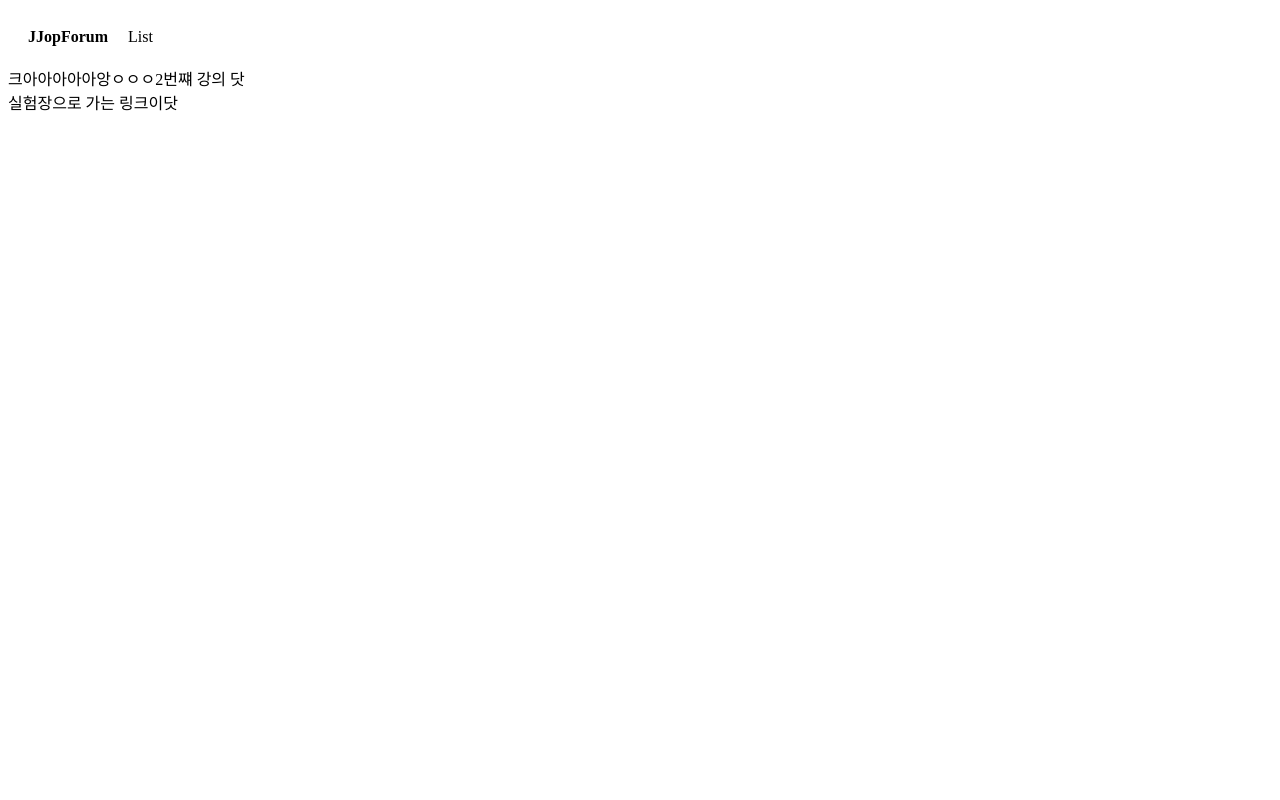
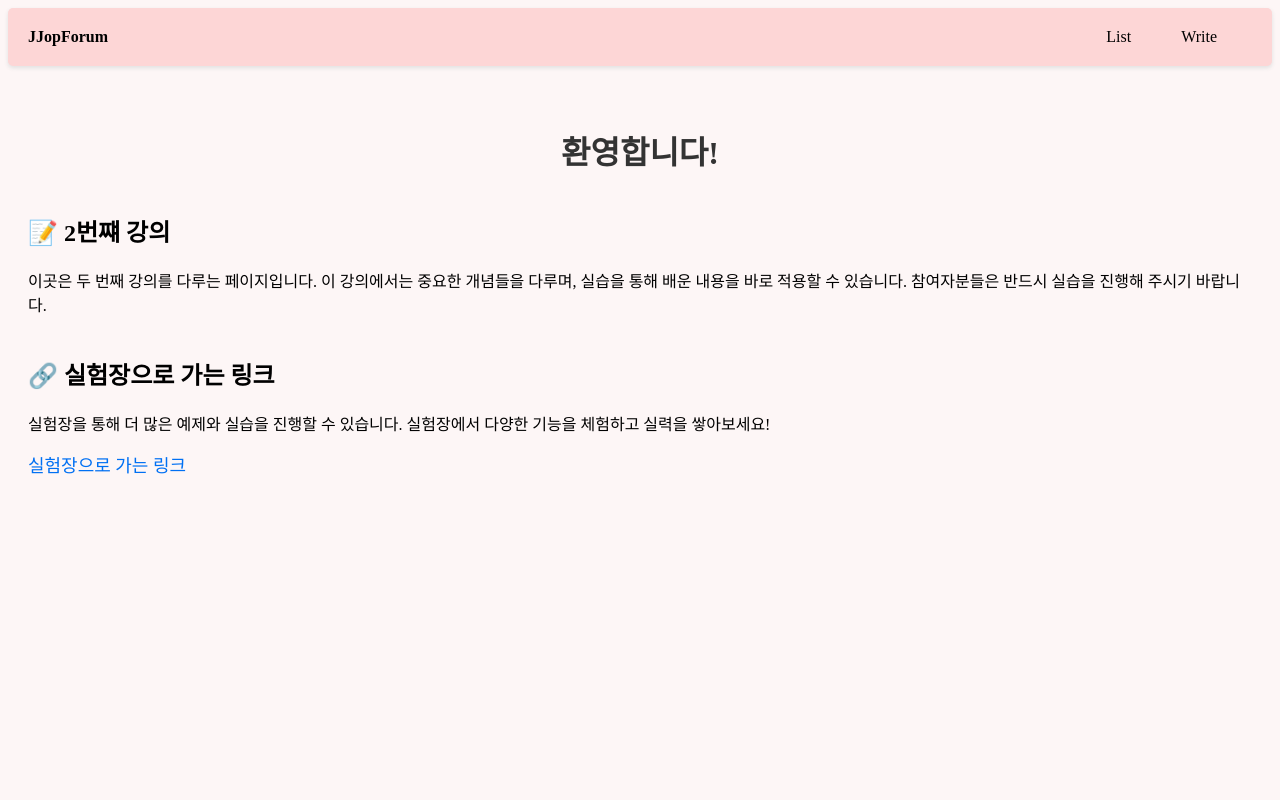
Before and after one commit to dbwoflaqnzo3/CodingApple-NextJs, a Next.js app in the folder mongo-test/: page / in a window 1280 px wide. Shown: the top 800 px of the page. Built offline with nearby package versions, Linux system fonts and the light colour scheme; no server answers; the database is empty.

Commit message:
feat: update구현 및 메인select상태 반영, 단 수정value조정 필요

```diff
--- a/mongo-test/app/globals.css
+++ b/mongo-test/app/globals.css
@@ -1,19 +1,44 @@
+body{
+    background-color: rgb(253, 246, 246);
+}
+
 a {
     text-decoration: none;
     color: black;
 }
 
 .navbar{
-    background-color: white;
+    background-color: rgb(253, 214, 214);
     padding: 20px;
+    border-radius: 5px;
+    border: none;
+    box-shadow: rgb(224, 224, 224) 0px 2px 4px 0px;
+    margin-bottom: 20px;
+
+    display: flex;
+    justify-content: space-between;
 }
 
 .navbar a{
     text-decoration: none;
     color: black;
     margin-right: 20px;
+
 }
 
 .logo{
     font-weight: bold;
 }
+
+.nav_ele{
+    padding: 10px 15px;
+    color: white;
+    border: none;
+    border-radius: 5px;
+    font-size: 16px;
+}
+
+.nav_eles{
+
+    justify-items: end;
+}
--- a/mongo-test/app/layout.js
+++ b/mongo-test/app/layout.js
@@ -25,7 +25,10 @@ export default function RootLayout({ children }) {
       <body className={`${geistSans.variable} ${geistMono.variable}`}>
       <div className="navbar">
         <Link href={'/'} className="logo">JJopForum</Link>
-        <Link href={'/list'}>List</Link>
+        <div className="nav_eles">
+        <Link href={'/community'} className="nav_ele">List</Link>
+        <Link href={'/write'} className="nav_ele">Write</Link>
+        </div>
       </div>
         {children}
       </body>
--- a/mongo-test/app/page.js
+++ b/mongo-test/app/page.js
@@ -7,14 +7,36 @@ import Link from "next/link.js";
 
 export default async function Home() {
 
-  const client = await connectDB;
-  const db = client.db("forum");
-  let result = await db.collection('post').find().toArray();
-  console.log(result);
+  return (<>
+    <div style={{ padding: '20px' }}>
+      <h1 style={{ textAlign: 'center', color: '#333' }}>환영합니다!</h1>
 
-  return (<>
-    <div>크아아아아아앙ㅇㅇㅇ2번쨰 강의 닷</div>
-    <Link href={'/community'}>실험장으로 가는 링크이닷</Link>
+      <section style={{ marginTop: '40px' }}>
+        <h2>📝 2번쨰 강의</h2>
+        <p>
+          이곳은 두 번째 강의를 다루는 페이지입니다. 이 강의에서는 중요한 개념들을 다루며,
+          실습을 통해 배운 내용을 바로 적용할 수 있습니다. 참여자분들은 반드시 실습을
+          진행해 주시기 바랍니다.
+        </p>
+      </section>
+
+      <section style={{ marginTop: '40px' }}>
+        <h2>🔗 실험장으로 가는 링크</h2>
+        <p>
+          실험장을 통해 더 많은 예제와 실습을 진행할 수 있습니다. 실험장에서 다양한
+          기능을 체험하고 실력을 쌓아보세요!
+        </p>
+        <Link style={{ color: '#0070f3', fontSize: '18px' }} href="/community">
+          실험장으로 가는 링크
+        </Link>
+      </section>
+
+      <footer style={{ marginTop: '460px', textAlign: 'center', color: '#aaa' }}>
+        <p>ⓒ 2024. All Rights Reserved.</p>
+      </footer>
+    </div>
+
+
     </>
   );
 }
--- /dev/null
+++ b/mongo-test/pages/api/post/[id].js
@@ -0,0 +1,29 @@
+// pages/api/post/[id].js
+// 수정하기 버튼을 누르면 원래 데이터를 가져오는 거
+
+import { connectDB } from "@/app/util/database";
+import { ObjectId } from "mongodb";
+
+export default async function handler(req, res) {
+    const { id } = req.query;  // URL 파라미터에서 'id' 추출
+    console.log(id)
+
+    if (req.method === "GET") {
+        try {
+            const db = (await connectDB).db('forum');
+            const result = await db.collection('post').findOne({ _id: new ObjectId(id) });
+
+            if (!result) {
+                return res.status(404).json({ message: "Post not found" });
+            }
+
+            return res.status(200).json(result);
+        } catch (error) {
+            console.error(error);
+            return res.status(500).json({ message: "Internal server error" });
+        }
+    } else {
+        // 다른 HTTP 메서드 처리 (예: POST, PUT, DELETE)
+        return res.status(405).json({ message: "Method Not Allowed" });
+    }
+}
--- a/mongo-test/pages/api/post/edit.js
+++ b/mongo-test/pages/api/post/edit.js
@@ -19,7 +19,8 @@ export default async function handler(req , res){
 
         const db = (await connectDB).db('forum');
         let result = await db.collection('post').updateOne({_id: new ObjectId(userContents._id)} ,
-        {$set : { changes }} )
+        {$set : { changes }},
+        { upsert: true }) // 문서가 없으면 새로 생성
 
         console.log(result)
         return (
--- /dev/null
+++ b/mongo-test/pages/api/post/posts.js
@@ -0,0 +1,26 @@
+import { connectDB } from "@/app/util/database";
+import { ObjectId } from "mongodb";
+
+export default async function handler(req , res){
+    res.setHeader("Cache-Control", "no-store, max-age=0");
+
+    const db = (await connectDB).db('forum');
+    let posts = await db.collection('post').find().toArray();
+    // 데이터 구조상 array안에 오브젝트가 들어가 있기 때문에 저렇게 참조
+
+    console.log(posts)
+    const result = posts.map(post => {
+        if (post.changes){
+            return {
+                ...post,
+                title: post.changes.title || post.title,
+                content: post.changes.content || post.content
+            }
+        }
+        return post;
+    })
+
+
+    res.status(200).json(result);
+
+}
```
Also changed, not shown: mongo-test/app/community/page.js (+24 -11 lines), mongo-test/app/edit/[id]/page.js (+57 -12 lines), mongo-test/app/edit/[id]/page.module.css (+11 -0 lines).
